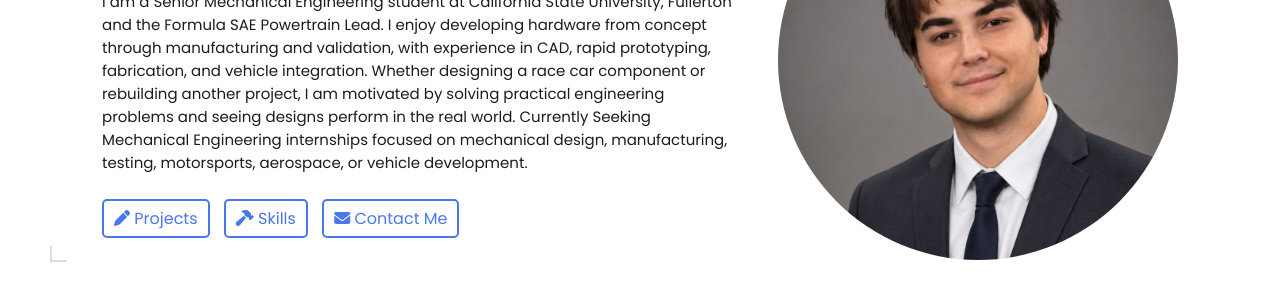
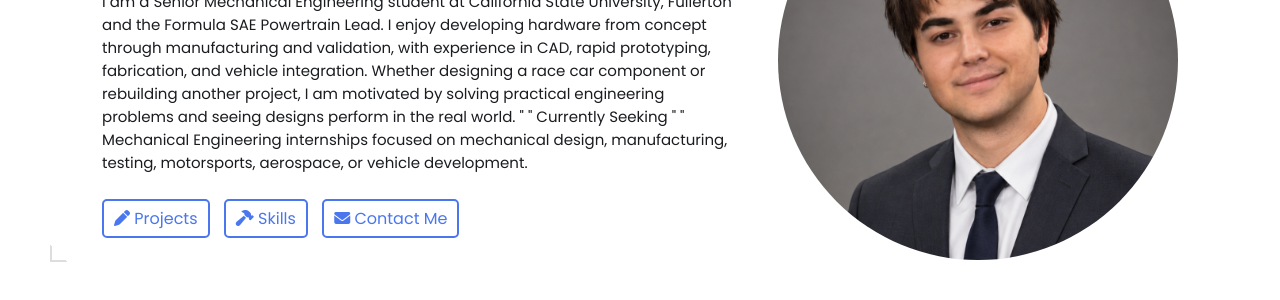
Before and after one commit to Reilly-P-12/Reilly-P-12.github.io, a Jekyll site: the page built from index.html, in a window 1280 px wide and 900 px high. Shown: the part 272-572 px from the top of the window. Built offline with Jekyll 4.4.1, drawn with Linux system fonts in a browser that asks for light colours; some of the changed text lies outside the part shown.

```diff
--- a/_config.yml
+++ b/_config.yml
@@ -11,9 +11,9 @@ description: >-
       and vehicle integration. Whether designing a race car component or rebuilding another project,
       I am motivated by solving practical engineering problems and seeing designs perform in the real world.
 
-        Currently Seeking
+      " " Currently Seeking
 
-        Mechanical Engineering internships focused on mechanical design, manufacturing, testing,
+      " "  Mechanical Engineering internships focused on mechanical design, manufacturing, testing,
       motorsports, aerospace, or vehicle development.
 
 # Profile image
```
